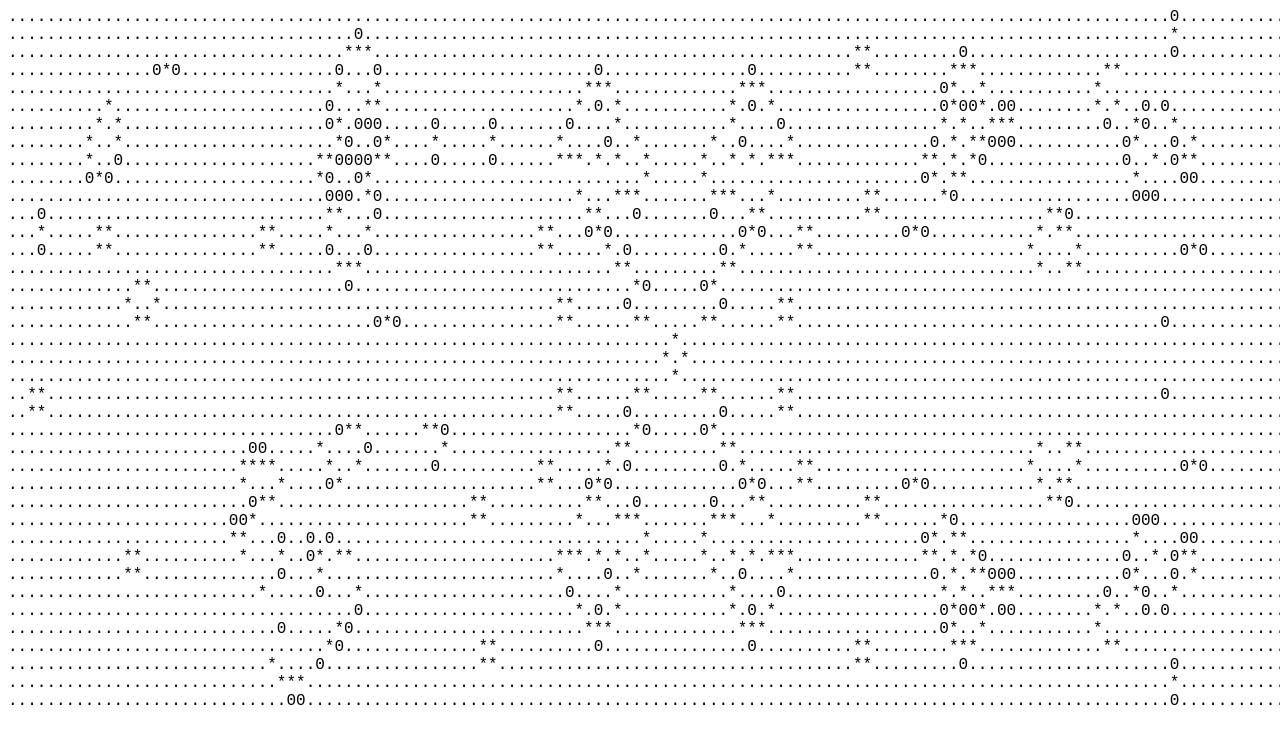
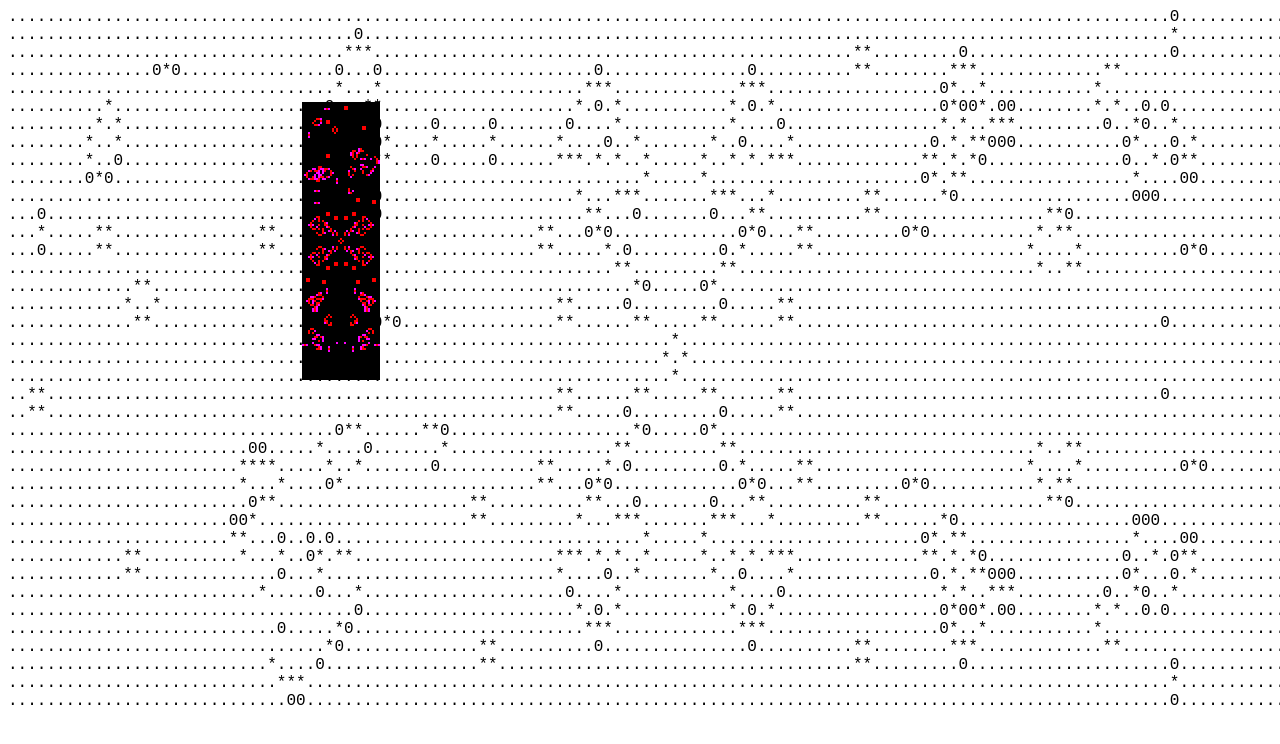
Before and after one commit to elbriga/life, a plain HTML site: page index.html in a window 1280 px wide. Shown: the top 744 px of the page. Drawn offline with Linux system fonts and the light colour scheme.

Commit message:
Com canvas

```diff
--- a/index.html
+++ b/index.html
@@ -3,6 +3,7 @@
 		<title>Life's</title>
 		<style type="text/css">
 			#tela { font-family: "Courier New", Courier, monospace }
+			#telaC { position: absolute; left: 300; top: 100;}
 		</style>
 		<script type="text/javascript">
 		var sX = 40, sY = 140, timer = 50;
@@ -17,10 +18,12 @@
 			// initial draw
 			for(x=0; x<sX+2; x++) {
 				for(y=0; y<sY+2; y++) {
-					//cells[x][y] = (x==20||y==70) ? 1 : 0;
 					cells[x][y] = (x==20||y==70||(x==10&&y==10)||(x==11&&y==11)||(x==11&&y==10)||(x==12&&y==10)) ? 1 : 0;
 				}
 			}
+
+			document.getElementById('telaC').width  = sX * 2;
+			document.getElementById('telaC').height = sY * 2;
 
 			//frame();
 			setInterval(frame, timer);
@@ -64,9 +67,15 @@
 			var x, y;
 			var txt = '';
 
+			var canvas = document.getElementById("telaC");
+			var ctx    = canvas.getContext("2d");
+
 			for(x=1; x<sX; x++) {
 				for(y=1; y<sY; y++) {
 					txt += (cells[x][y] == 2) ? '0' : (cells[x][y] ? '*' : '.');
+
+					ctx.fillStyle = (cells[x][y] == 2) ? '#FF00FF' : (cells[x][y] ? '#FF0000' : '#000000');
+					ctx.fillRect(x*2, y*2, x*2+1, y*2+1);
 				}
 				txt += "<br>\n";
 			}
@@ -93,5 +102,6 @@
 	</head>
 	<body onload="init()">
 		<div id='tela'></div>
+		<canvas id="telaC"></canvas>
 	</body>
 </html>
```
